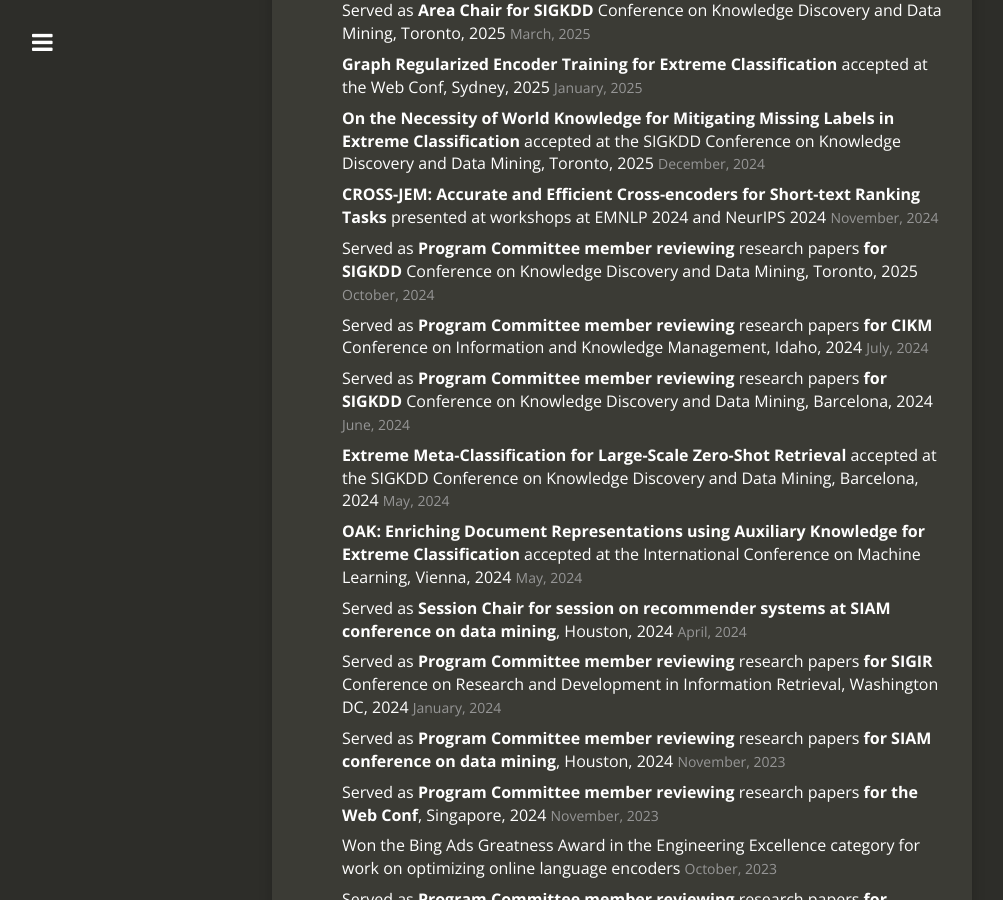
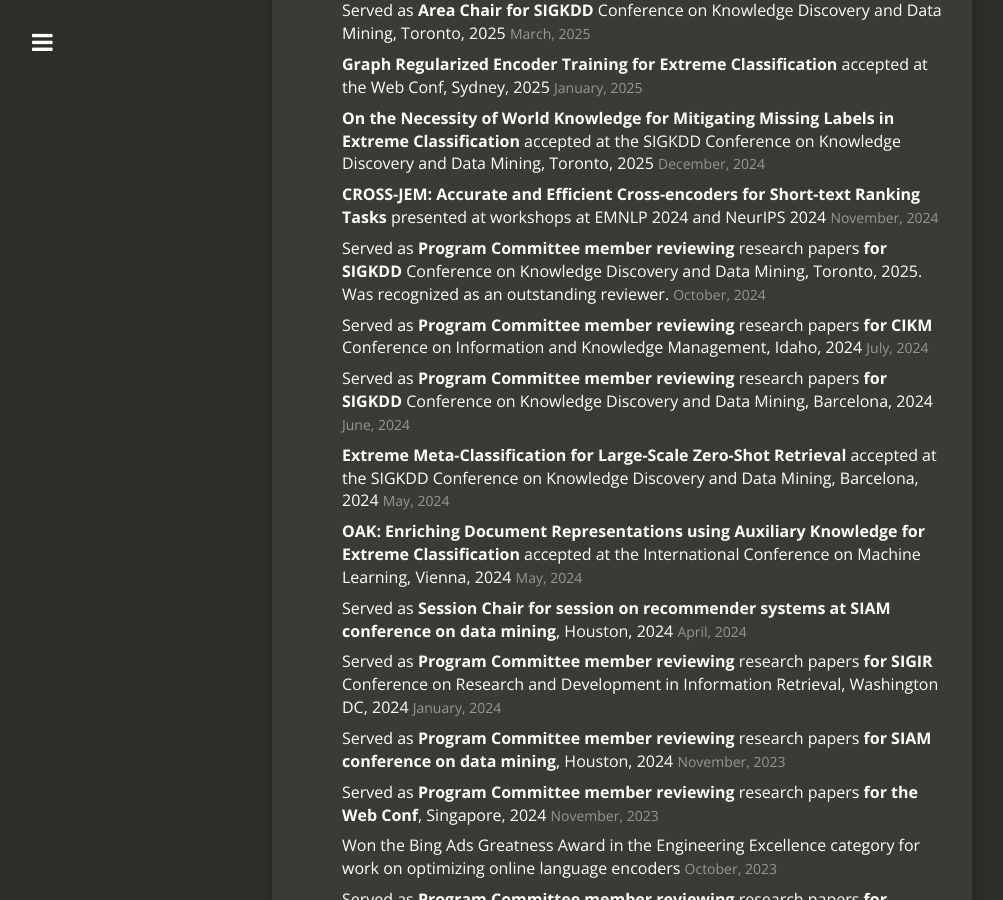
Before and after one commit to DeepakSaini119/DeepakSaini119.github.io, a Jekyll site: the page built from index.html, in a window 1280 px wide and 900 px high, scrolled down 817 px. Shown: the whole window, without its empty margins (18-1021 px from the left). Built offline with Jekyll 4.4.1, drawn with Linux system fonts in a browser that asks for light colours; nearby versions of some CDN libraries.

Commit message:
Update index.html

```diff
--- a/index.html
+++ b/index.html
@@ -56,7 +56,7 @@
                     <br style="display: block;content: '';margin-top: 8px;">
 
                     <li>
-                        Served as <b>Program Committee member reviewing</b> research papers <b>for SIGKDD </b>Conference on Knowledge Discovery and Data Mining, Toronto, 2025
+                        Served as <b>Program Committee member reviewing</b> research papers <b>for SIGKDD </b>Conference on Knowledge Discovery and Data Mining, Toronto, 2025. Was recognized as an outstanding reviewer.
                         <small style="font-size: 14px;margin-top: -10px;padding-top: 0px;color: #969696;"}>October, 2024</small>
                     </li>
                     <br style="display: block;content: '';margin-top: 8px;">
```
